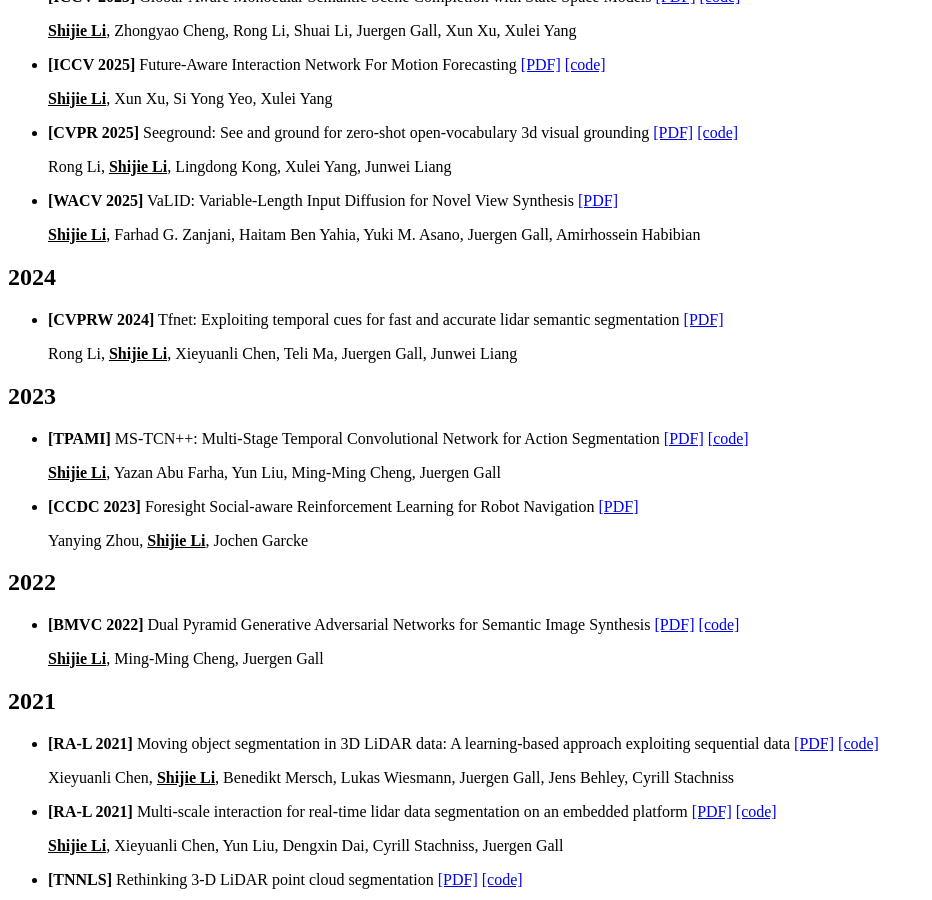
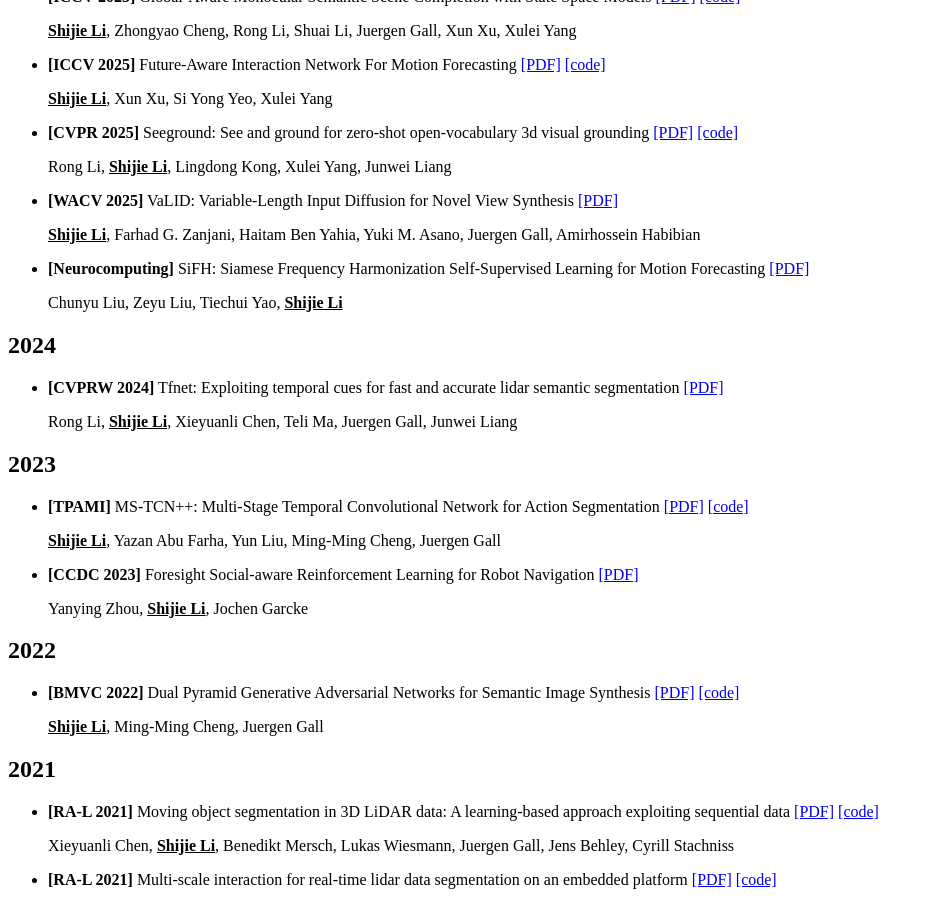
Before and after one commit to sj-li/sj-li.github.io, a Jekyll site: the page built from _pages/includes/pub.md, in a window 1280 px wide and 900 px high, scrolled down 982 px. Shown: the whole window, without its empty margins (0-932 px from the left). Built offline with Jekyll 4.4.1, drawn with Linux system fonts in a browser that asks for light colours; our own code applies the rules of GitHub Pages for plain Markdown files.

Commit message:
Update pub.md

```diff
--- a/_pages/includes/pub.md
+++ b/_pages/includes/pub.md
@@ -23,6 +23,10 @@
 - **[WACV 2025]** VaLID: Variable-Length Input Diffusion for Novel View Synthesis [[PDF]](https://arxiv.org/pdf/2312.08892)
 
   **<u>Shijie Li</u>**, Farhad G. Zanjani, Haitam Ben Yahia, Yuki M. Asano, Juergen Gall, Amirhossein Habibian
+
+- **[Neurocomputing]** SiFH: Siamese Frequency Harmonization Self-Supervised Learning for Motion Forecasting [[PDF]](https://arxiv.org/pdf/2312.08892)
+
+  Chunyu Liu, Zeyu Liu, Tiechui Yao, **<u>Shijie Li</u>**
 
 ## 2024
 
```
